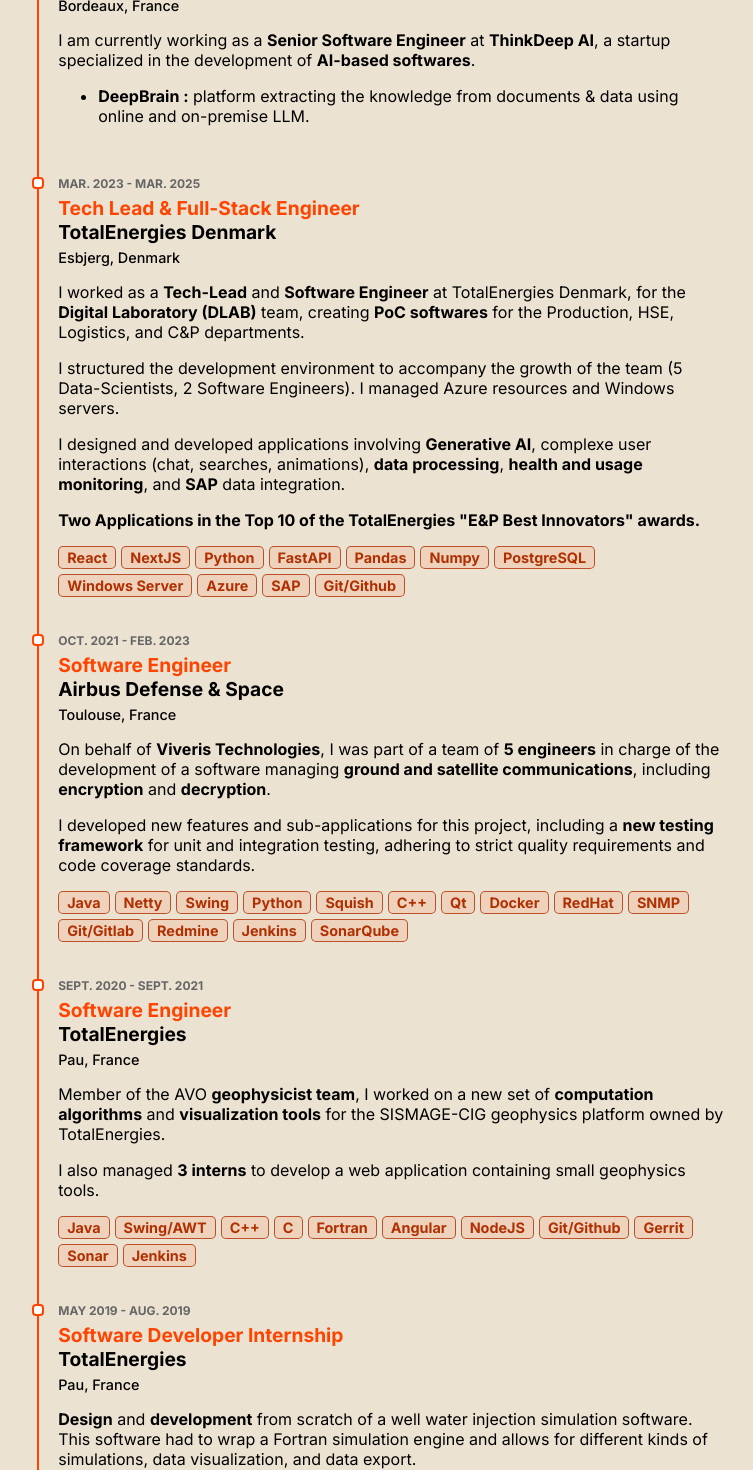
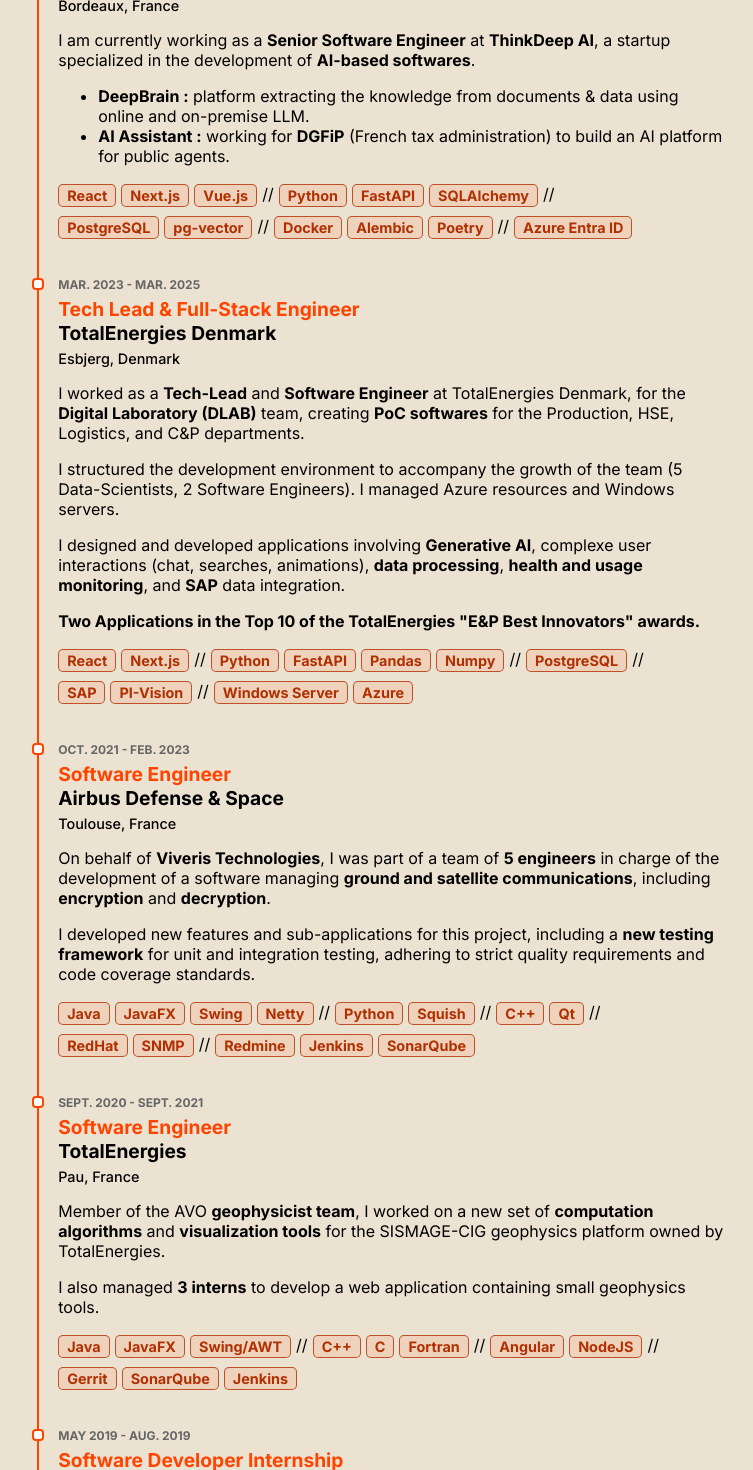
Before and after one commit to baptiste-dubillaud/personal-website, a Next.js app: page /resume in a window 1280 px wide. Shown: the part 600-2070 px from the top of the page, without its empty margins (508-1261 px from the left). Built offline with nearby package versions, Linux system fonts and the light colour scheme.

Commit message:
improve resume page design of tech stack

```diff
--- a/src/app/resume/page.js
+++ b/src/app/resume/page.js
@@ -125,7 +125,7 @@
     dateFrom,
     dateTo,
     DescriptionComponent,
-    techStack = [],
+    techStack = [[]],
 }) => {
     return (
         <div
@@ -166,8 +166,13 @@
                         style={onRight ? { justifyContent: "flex-end" } : {}}
                     >
                         {techStack.map((item, index) => (
-                            <div key={index} className={styles.timeline_item_tech_stack_item}>
-                                {item}
+                            <div key={index} className={styles.timeline_item_tech_stack_item_container}>
+                                {item && item.length > 0 && item.map((tech, techIndex) => (
+                                    <span key={techIndex} className={styles.timeline_item_tech_stack_item}>
+                                        {tech}
+                                    </span>
+                                ))}
+                                {index < techStack.length - 1 && " // "}
                             </div>
                         ))}
                     </div>
@@ -192,18 +197,30 @@
                         entity={"ThinkDeep AI"}
                         location={"Bordeaux, France"}
                         DescriptionComponent={
-                            <p>
-                                I am currently working as a <b>Senior Software Engineer</b> at{" "}
-                                <b>ThinkDeep AI</b>, a startup specialized in the development of{" "}
-                                <b>AI-based softwares</b>.
+                            <>
+                                <p>
+                                    I am currently working as a <b>Senior Software Engineer</b> at{" "}
+                                    <b>ThinkDeep AI</b>, a startup specialized in the development of{" "}
+                                    <b>AI-based softwares</b>.
+                                </p>
 
                                 <ul>
                                     <li>
                                         <b>DeepBrain :</b> platform extracting the knowledge from documents & data using online and on-premise LLM.
                                     </li>
+                                    <li>
+                                        <b>AI Assistant :</b> working for <b>DGFiP</b> (French tax administration) to build an AI platform for public agents.
+                                    </li>
                                 </ul>
-                            </p>
+                            </>
                         }
+                        techStack={[
+                            ["React", "Next.js", "Vue.js"],
+                            ["Python", "FastAPI", "SQLAlchemy"],
+                            ["PostgreSQL", "pg-vector"],
+                            ["Docker", "Alembic", "Poetry"],
+                            ["Azure Entra ID"]
+                        ]}
                     />
                     <TimeLineComponent
                         dateFrom={"MAR. 2023"}
@@ -237,18 +254,13 @@
                             </>
                         }
                         techStack={[
-                            "React",
-                            "NextJS",
-                            "Python",
-                            "FastAPI",
-                            "Pandas",
-                            "Numpy",
-                            "PostgreSQL",
-                            "Windows Server",
-                            "Azure",
-                            "SAP",
-                            "Git/Github",
+                            ["React", "Next.js"],
+                            ["Python", "FastAPI", "Pandas", "Numpy"],
+                            ["PostgreSQL"],
+                            ["SAP", "PI-Vision"],
+                            ["Windows Server", "Azure"]
                         ]}
+
                     />
                     <TimeLineComponent
                         dateFrom={"OCT. 2021"}
@@ -272,20 +284,11 @@
                             </>
                         }
                         techStack={[
-                            "Java",
-                            "Netty",
-                            "Swing",
-                            "Python",
-                            "Squish",
-                            "C++",
-                            "Qt",
-                            "Docker",
-                            "RedHat",
-                            "SNMP",
-                            "Git/Gitlab",
-                            "Redmine",
-                            "Jenkins",
-                            "SonarQube",
+                            ["Java", "JavaFX", "Swing", "Netty"],
+                            ["Python", "Squish"],
+                            ["C++", "Qt"],
+                            ["RedHat", "SNMP"],
+                            ["Redmine", "Jenkins", "SonarQube"]
                         ]}
                     />
                     <TimeLineComponent
@@ -308,17 +311,10 @@
                             </>
                         }
                         techStack={[
-                            "Java",
-                            "Swing/AWT",
-                            "C++",
-                            "C",
-                            "Fortran",
-                            "Angular",
-                            "NodeJS",
-                            "Git/Github",
-                            "Gerrit",
-                            "Sonar",
-                            "Jenkins",
+                            ["Java", "JavaFX", "Swing/AWT"],
+                            ["C++", "C", "Fortran"],
+                            ["Angular", "NodeJS"],
+                            ["Gerrit", "SonarQube", "Jenkins"]
                         ]}
                     />
                     <TimeLineComponent
@@ -345,7 +341,11 @@
                                 </p>
                             </>
                         }
-                        techStack={["Java", "JavaFX", "ControlFX", "Python", "Fortran", "Bash", "Git/BitBucket"]}
+                        techStack={[
+                            ["Java", "JavaFX", "ControlFX"],
+                            ["Python", "Fortran"],
+                            ["Bash", "VBA"]
+                        ]}
                     />
                     <TimeLineComponent
                         dateFrom={"MAY 2018"}
@@ -359,7 +359,7 @@
                                 TotalEnergies on behalf of the <b>geophysics AVO</b> team.
                             </p>
                         }
-                        techStack={["Java", "Swing/AWT", "Git", "Gerrit"]}
+                        techStack={[["Java", "Swing/AWT", "Git", "Gerrit"]]}
                     />
                     <TimeLineComponent
                         dateFrom={"JUN. 2018"}
@@ -405,18 +405,10 @@
                             </>
                         }
                         techStack={[
-                            "Java",
-                            "C",
-                            "C++",
-                            "Python",
-                            "OpenCV",
-                            "Spark",
-                            "Pandas",
-                            "HTML",
-                            "CSS",
-                            "JS",
-                            "React-Native",
-                            "Git",
+                            ["Java", "Spark"],
+                            ["Python", "Pandas", "NumPy", "OpenCV"],
+                            ["C", "C++", "Fortran"],
+                            ["HTML", "CSS", "JS", "React-Native"]
                         ]}
                     />
                     <TimeLineComponent
@@ -438,7 +430,7 @@
                                 </p>
                             </>
                         }
-                        techStack={["C", "C++", "Fortran", "CUDA", "MPI", "OpenMP", "OpenCV"]}
+                        techStack={[["CUDA", "MPI", "OpenMP", "OpenCV"], ["C", "C++", "Fortran"]]}
                     />
                     <TimeLineComponent
                         title="Preparatory class for engineering schools"
--- a/src/app/resume/page.module.css
+++ b/src/app/resume/page.module.css
@@ -239,6 +239,13 @@
     margin: 2px 0px;
 }
 
+.timeline_item_tech_stack_item_container {
+    display: flex;
+    flex-wrap: wrap;
+    gap: 5px;
+    margin: 2px 0px;
+}
+
 .timeline_item_tech_stack_item {
     font-size: 0.9rem;
     font-weight: 700;
```
